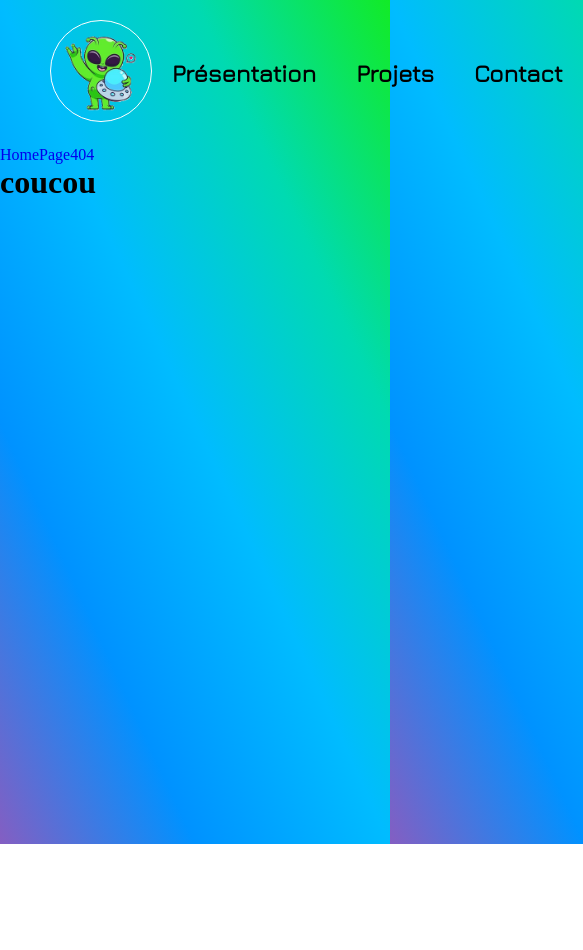
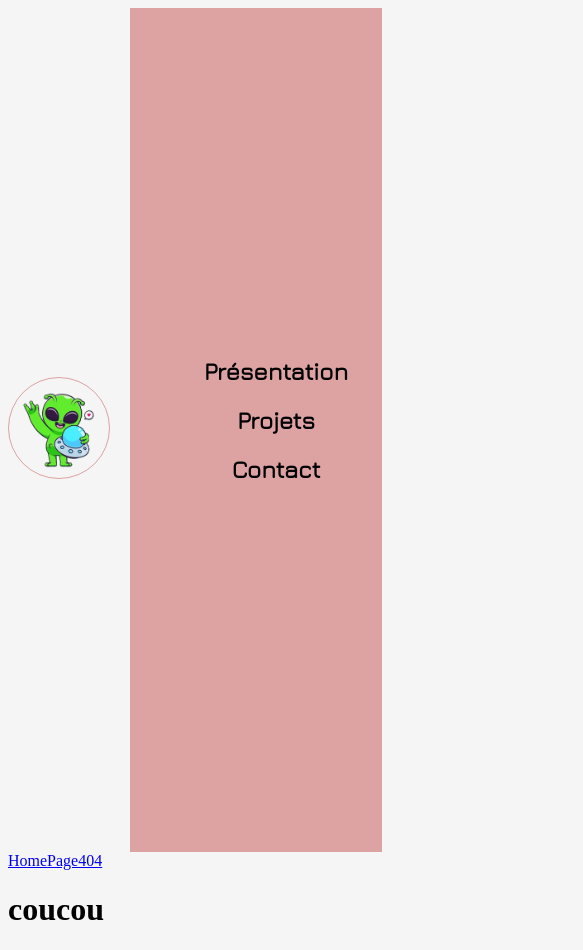
Before and after one commit to julien696/vue-portfolio, a Vue app: page / in a window 390 px wide. Shown: the whole page, 583 px wide, since content can reach past the window. Before the commit the page ends 844 px from the top, so only its background shows below. Built offline with nearby package versions, Linux system fonts and the light colour scheme.

Commit message:
ajout du menu responsive

```diff
--- a/src/assets/main.css
+++ b/src/assets/main.css
@@ -8,15 +8,8 @@
     src: url(./font/Robot9000-MVxZx.woff);
 }
 
-*{
-    margin: 0;
-    padding: 0;
-    list-style: none;
-    text-decoration: none;
-}
 
 body{
-    height: 100vh;
-    background-image: linear-gradient(to right top, #845ec2, #0092ff, #00bcff, #00dab1, #12eb26);
+    background-color: whitesmoke;
 
 }
--- a/src/components/AppHeader.vue
+++ b/src/components/AppHeader.vue
@@ -3,7 +3,6 @@
 </script>
 
 <template>
-
         <nav class="navbar">
             <router-link to="/" ><img src="../assets/img/Image1.png" alt="Un gentil alien qui nous salut avec une secoupe volante dans la main" class="image"></router-link>
             <div class="nav_links">
@@ -15,7 +14,6 @@
             </div>
         </nav>
 
-
 </template>
 
 <style scoped>
@@ -23,7 +21,7 @@
 .navbar{
     display: flex;
     flex-direction: row;
-    box-sizing: content-box;
+    box-sizing: border-box;
     padding: 20px 50px;
     justify-content: space-between;
     align-items: center;
@@ -38,13 +36,18 @@
 
 .nav_links ul{
     display: flex;
+    list-style: none;
+}
+
+.nav_links ul a{
+    text-decoration: none;
 }
 
 .nav_links ul a li{
     color: black;
     font-family: 'Jura';
     font-size: 1.5rem;
-    font-weight: bold;
+    font-weight: 600;
     margin:0 20px;
 }
 
@@ -64,4 +67,38 @@
 }
 
 
+
+@media screen and (max-width:650px) {
+
+    .navbar{
+        padding: 0;
+    }
+
+    .image{
+        border: solid 1px rgba(181, 27, 27, 0.379);
+    }
+
+    .nav_links{
+        display: flex;
+        flex-direction: column;
+        justify-content: center;
+        margin-left: 20px;
+        background-color: rgba(181, 27, 27, 0.379);
+        width: 100%;
+        height: 100vh;
+    }
+
+    .nav_links ul{
+        display: flex;
+        flex-direction: column;
+        align-items: center;
+        justify-items: center;
+    }
+
+    .nav_links ul a li{
+        margin-bottom: 20px;
+    }
+
+}
+
 </style>
```
